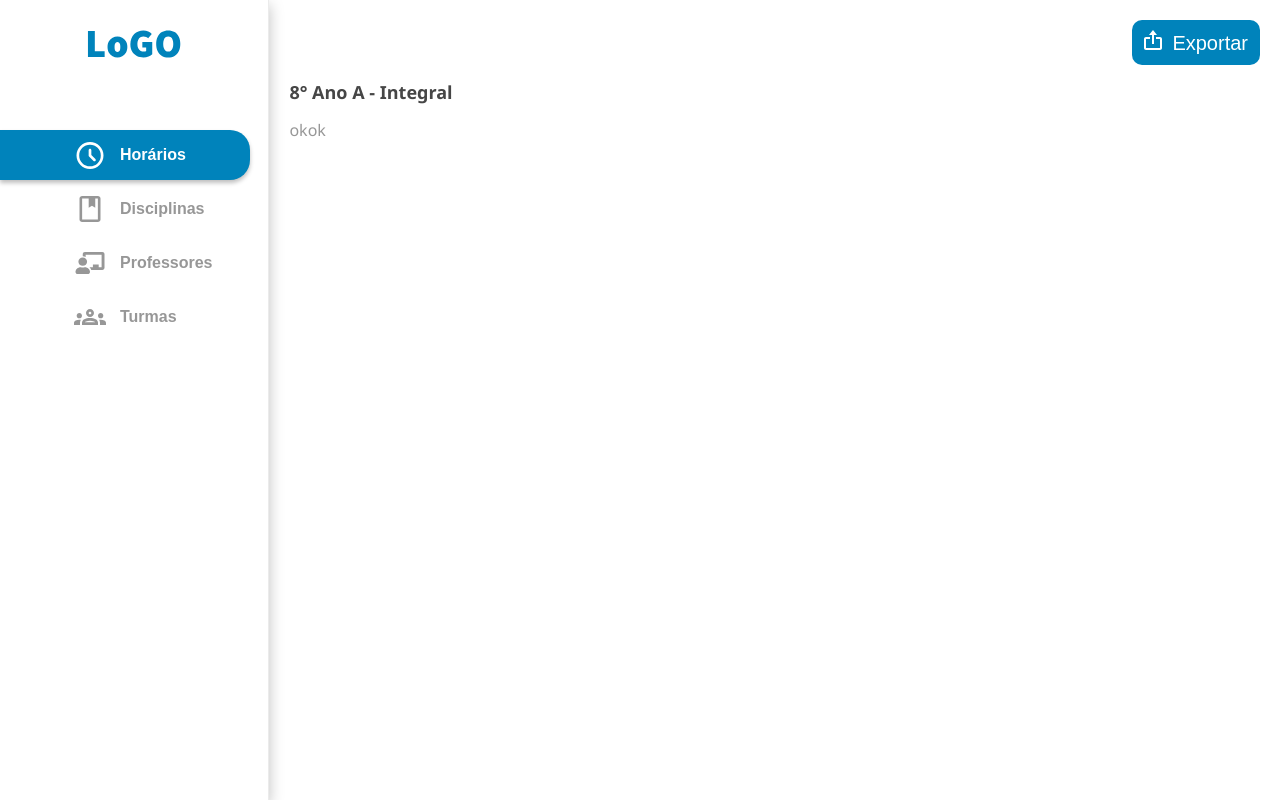
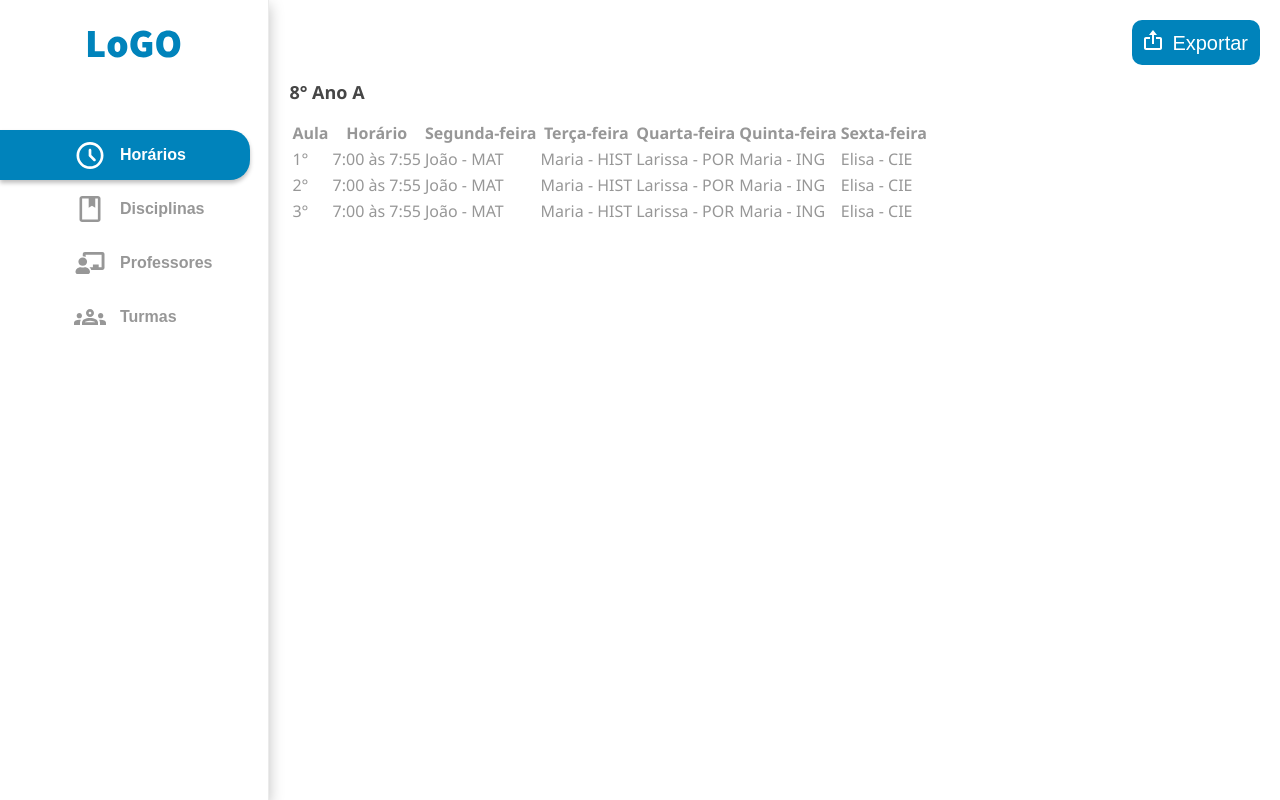
Before and after one commit to lucas680/gestao_on, a Next.js app: page /schedules/1 in a window 1280 px wide. Built offline with nearby package versions, Linux system fonts and the light colour scheme.

Commit message:
Criando tabela

```diff
--- a/src/components/scheduleTable/scheduleTable.tsx
+++ b/src/components/scheduleTable/scheduleTable.tsx
@@ -1,9 +1,48 @@
-import styles from './scheduleTable.module.scss';
+import styles from "./scheduleTable.module.scss";
 
-interface Itable{
-
+export default function ScheduleTable() {
+  return (
+    <div className={styles.containe}>
+      <table>
+        <thead>
+          <th>Aula</th>
+          <th>Horário</th>
+          <th>Segunda-feira</th>
+          <th>Terça-feira</th>
+          <th>Quarta-feira</th>
+          <th>Quinta-feira</th>
+          <th>Sexta-feira</th>
+        </thead>
+        <tbody>
+          <tr>
+            <td>1°</td>
+            <td>7:00 às 7:55</td>
+            <td>João - MAT</td>
+            <td>Maria - HIST</td>
+            <td>Larissa - POR</td>
+            <td>Maria - ING</td>
+            <td>Elisa - CIE</td>
+          </tr>
+          <tr>
+            <td>2°</td>
+            <td>7:00 às 7:55</td>
+            <td>João - MAT</td>
+            <td>Maria - HIST</td>
+            <td>Larissa - POR</td>
+            <td>Maria - ING</td>
+            <td>Elisa - CIE</td>
+          </tr>
+          <tr>
+            <td>3°</td>
+            <td>7:00 às 7:55</td>
+            <td>João - MAT</td>
+            <td>Maria - HIST</td>
+            <td>Larissa - POR</td>
+            <td>Maria - ING</td>
+            <td>Elisa - CIE</td>
+          </tr>
+        </tbody>
+      </table>
+    </div>
+  );
 }
-
-export default function ScheduleTable(props: Itable){
-    return <div>okok</div>
-}
--- a/src/dto/scheduleDTO.ts
+++ b/src/dto/scheduleDTO.ts
@@ -1,5 +1,6 @@
 import { Classe } from "@/models/classe";
 import { Discipline } from "@/models/discipline";
+import { ScheduleTime } from "@/models/scheduleTime";
 import { Teacher } from "@/models/teacher";
 
 export class ScheduleDTO {
@@ -9,6 +10,7 @@ export class ScheduleDTO {
   public classe: Classe;
   public teacher: Teacher;
   public discipline: Discipline;
+  public scheduleTime: ScheduleTime;
 
   constructor(
     id: number,
@@ -17,6 +19,7 @@ export class ScheduleDTO {
     classe: Classe,
     teacher: Teacher,
     discipline: Discipline,
+    scheduleTime: ScheduleTime
   ) {
     this.id = id;
     this.title = title;
@@ -24,5 +27,6 @@ export class ScheduleDTO {
     this.classe = classe;
     this.teacher = teacher;
     this.discipline = discipline;
+    this.scheduleTime = scheduleTime;
   }
 }
--- a/src/models/schedule.ts
+++ b/src/models/schedule.ts
@@ -1,5 +1,6 @@
 import { ScheduleDTO } from "@/dto/scheduleDTO";
 import { Discipline } from "./discipline";
+import { ScheduleTime } from "./scheduleTime";
 
 export class Schedule {
   id: number;
@@ -8,6 +9,7 @@ export class Schedule {
   teacherName: string;
   classeName: string;
   discipline: Discipline;
+  scheduleTime: ScheduleTime;
 
   constructor(
     id: number,
@@ -16,6 +18,7 @@ export class Schedule {
     classeName: string,
     teacherName: string,
     discipline: Discipline,
+    scheduleTime: ScheduleTime
   ) {
     this.id = id;
     this.title = title;
@@ -23,6 +26,7 @@ export class Schedule {
     this.classeName = classeName;
     this.teacherName = teacherName;
     this.discipline = discipline;
+    this.scheduleTime = scheduleTime;
   }
 
   static fromDTO(dto: ScheduleDTO): Schedule {
@@ -32,7 +36,8 @@ export class Schedule {
       new Date(dto.creationDate),
       dto.classe.title,
       dto.teacher.name,
-      dto.discipline
+      dto.discipline,
+      dto.scheduleTime
     );
   }
 
--- /dev/null
+++ b/src/models/scheduleTime.ts
@@ -0,0 +1,18 @@
+export class ScheduleTime {
+  id: number;
+  day: string;
+  classNumber: number;
+  time: string;
+
+  constructor(
+    id: number,
+    day: string,
+    classNumber: number,
+    time: string
+  ) {
+    this.id = id;
+    this.day = day;
+    this.classNumber = classNumber;
+    this.time = time;
+  }
+}
--- a/src/pages/schedules/[id]/index.tsx
+++ b/src/pages/schedules/[id]/index.tsx
@@ -19,14 +19,12 @@ export default function SchedulesIndex() {
   }, []);
 
   const getScheduleById = async () => {
-    try {
-      const res = await ScheduleService.getScheculeById(
-        id as unknown as number
-      );
-      setSchedule(res);
-    } catch {
+    if (!id || Array.isArray(id) || isNaN(Number(id))) {
       router.push("/schedules");
+      return;
     }
+    const res = await ScheduleService.getScheculeById(Number(id));
+    setSchedule(res);
   };
 
   // useEffect(() => {
--- a/src/service/schedules.ts
+++ b/src/service/schedules.ts
@@ -1,5 +1,6 @@
 import { Discipline } from "@/models/discipline";
 import { Schedule } from "@/models/schedule";
+import { ScheduleTime } from "@/models/scheduleTime";
 import { HttpMethod, httpRequest } from "@/utils/httpRequest";
 import { closeLoading, openLoading } from "@/utils/utils";
 
@@ -22,11 +23,12 @@ export class ScheduleService {
         resolve(
           new Schedule(
             id,
-            "Turma 8° Ano A",
+            "testeee",
             new Date(),
-            "8° Ano A - Integral",
+            "8° Ano A",
             "Ricardo",
-            new Discipline(1, "Matemática")
+            new Discipline(1, "Matemática"),
+            new ScheduleTime(0, "Segunda", 1, "07:00 às 07:55")
           )
         );
       }, 3000); // Simula um atraso de 1 segundo
```
Also changed, not shown: src/pages/schedules/index.tsx (+7 -4 lines).
